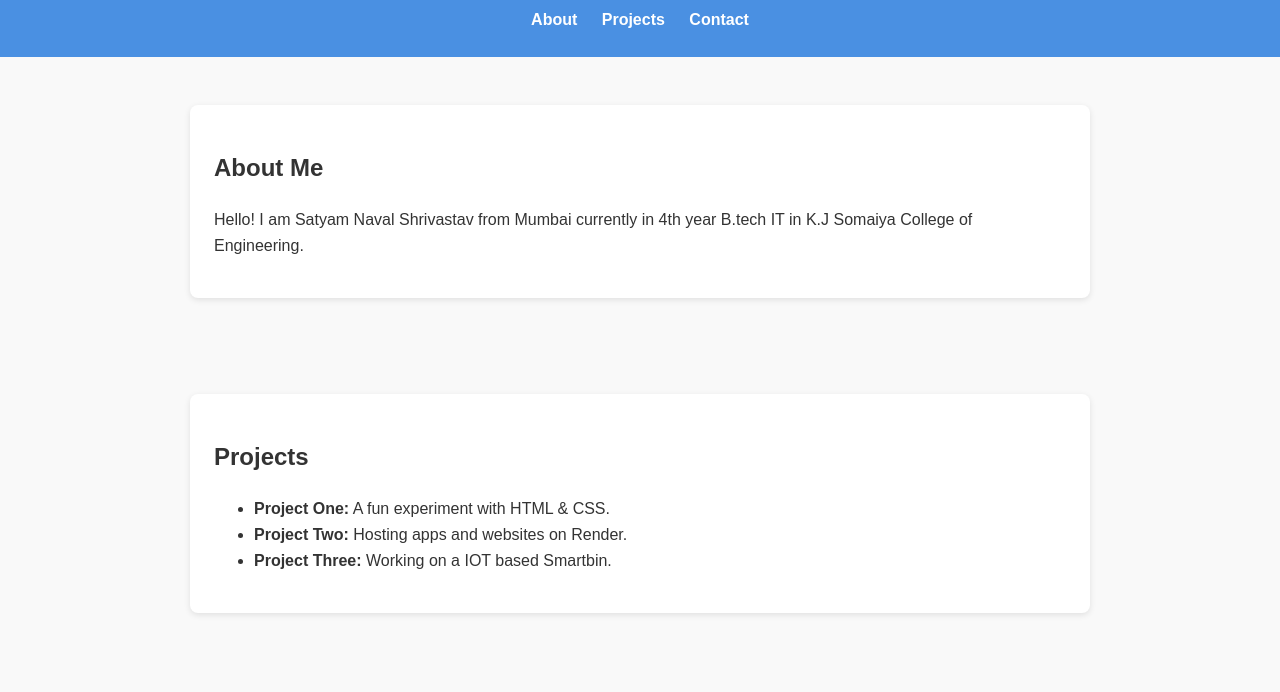
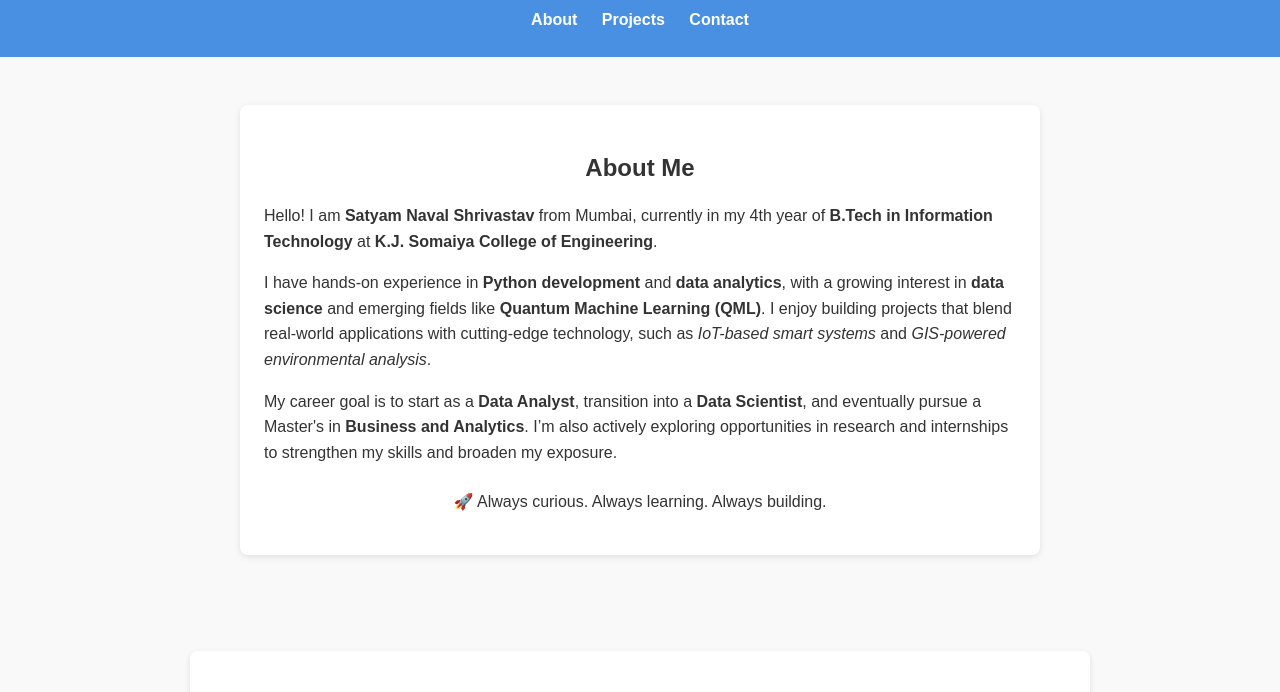
Before and after one commit to samium101/portfolio_site, a plain HTML site: page index.html in a window 1280 px wide. Shown: the part 78-770 px from the top of the page. Drawn offline with Linux system fonts and the light colour scheme.

Commit message:
Update index.html

```diff
--- a/index.html
+++ b/index.html
@@ -43,6 +43,14 @@
       border-radius: 8px;
       box-shadow: 0 2px 6px rgba(0,0,0,0.1);
     }
+    .card1 {
+      background: white;
+      padding: 1.5rem;
+      margin: 1rem 0;
+      border-radius: 8px;
+      box-shadow: 0 2px 6px rgba(0,0,0,0.1);
+    }
+
     footer {
       text-align: center;
       padding: 1rem;
@@ -62,13 +70,35 @@
     </nav>
   </header>
 
-  <section id="about">
-    <div class="card">
-      <h2>About Me</h2>
-      <p>Hello! I am Satyam Naval Shrivastav from Mumbai currently in 4th year B.tech IT in K.J Somaiya College of Engineering.</p>
-      <!-- <p></p> -->
-    </div>
+  <section id="about" style="padding: 2rem; max-width: 800px; margin: auto; font-family: Arial, sans-serif; line-height: 1.6;">
+  <div class="card1">
+  <h2 style="text-align: center; margin-bottom: 1rem;">About Me</h2>
+  <p>
+    Hello! I am <strong>Satyam Naval Shrivastav</strong> from Mumbai, currently in my 4th year of
+    <strong>B.Tech in Information Technology</strong> at
+    <strong>K.J. Somaiya College of Engineering</strong>.
+  </p>
+  <p>
+    I have hands-on experience in <strong>Python development</strong> and
+    <strong>data analytics</strong>, with a growing interest in
+    <strong>data science</strong> and emerging fields like
+    <strong>Quantum Machine Learning (QML)</strong>. I enjoy building projects that
+    blend real-world applications with cutting-edge technology, such as
+    <em>IoT-based smart systems</em> and <em>GIS-powered environmental analysis</em>.
+  </p>
+  <p>
+    My career goal is to start as a <strong>Data Analyst</strong>,
+    transition into a <strong>Data Scientist</strong>, and eventually pursue
+    a Master's in <strong>Business and Analytics</strong>.
+    I’m also actively exploring opportunities in research and internships
+    to strengthen my skills and broaden my exposure.
+  </p>
+  <p style="text-align: center; margin-top: 1.5rem;">
+    🚀 Always curious. Always learning. Always building.
+  </p>
   </section>
+  </div>
+
 
   <section id="projects">
     <div class="card">
```
